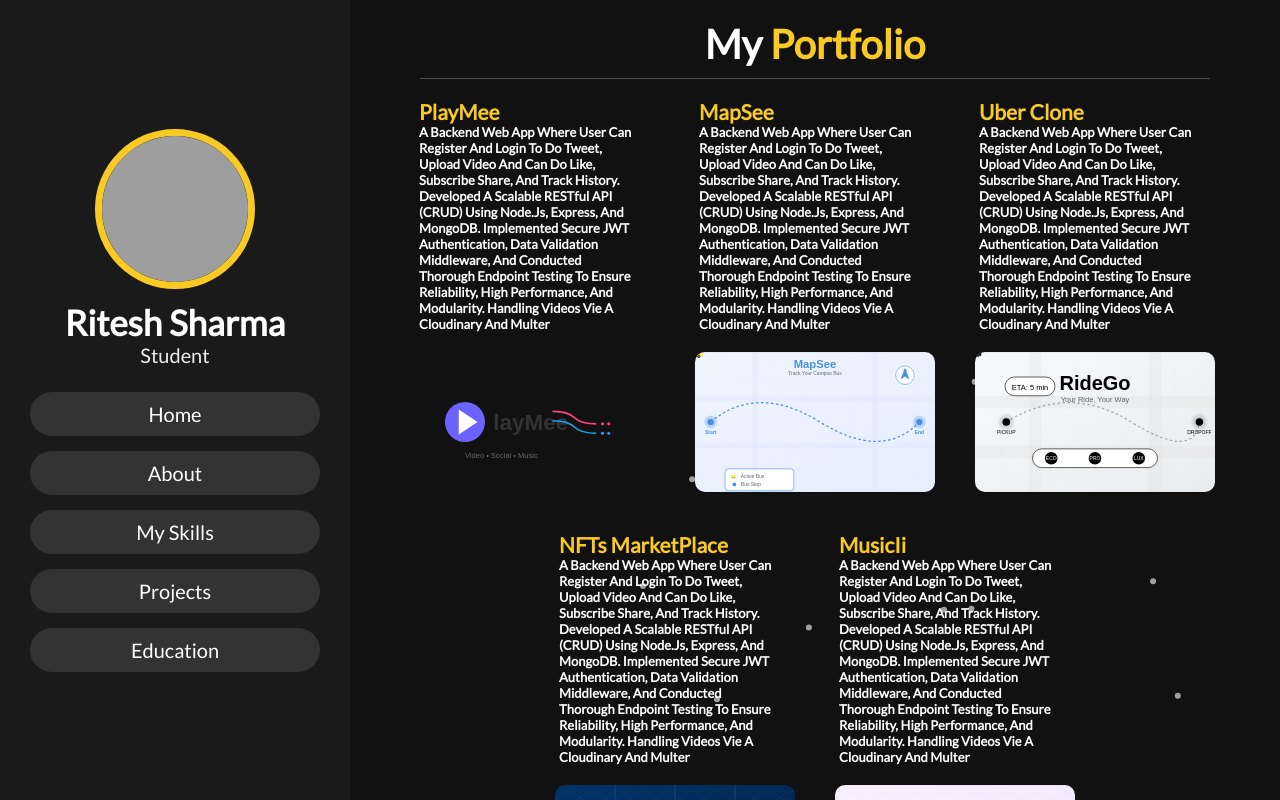
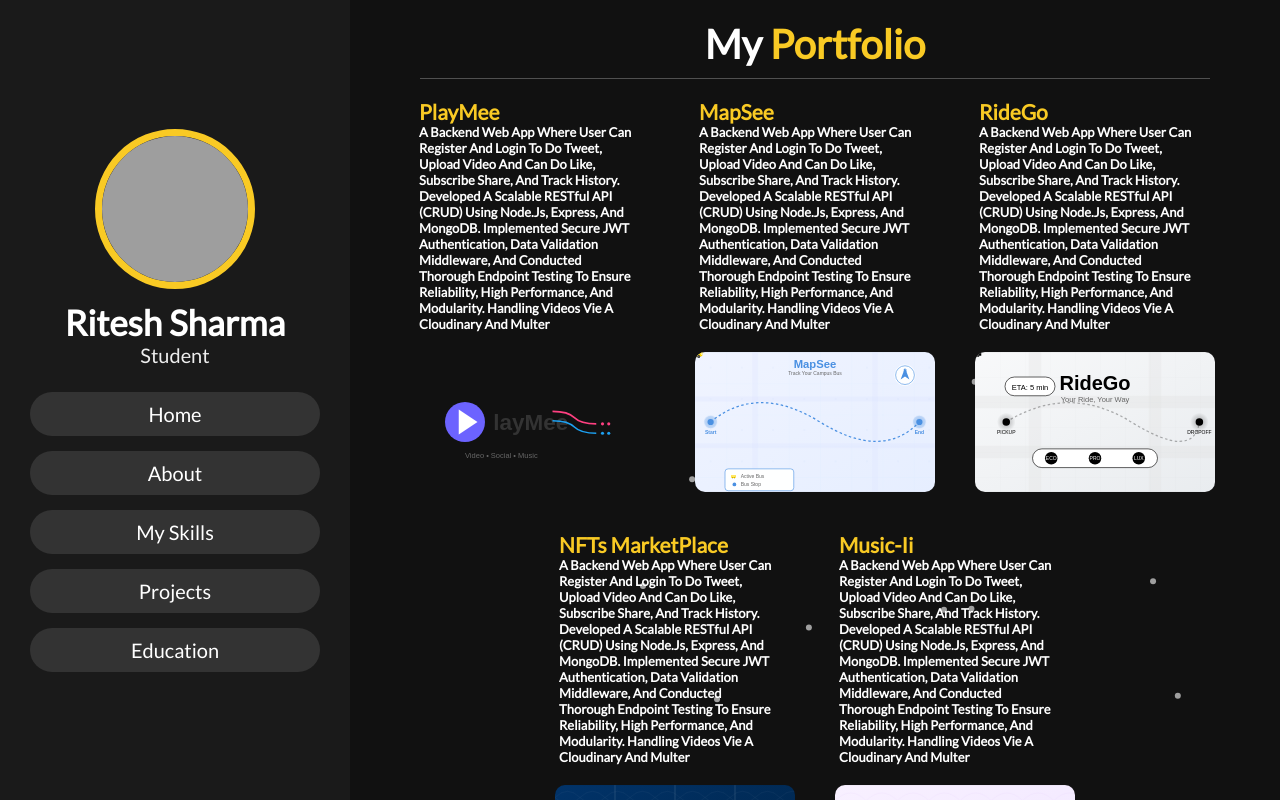
Before and after one commit to RiteshSharmaop/Portfolio, a React (Vite) app in the folder Frontend/Frontend/: page /projects in a window 1280 px wide. Built offline with nearby package versions, Linux system fonts and the light colour scheme; grey boxes are pictures that could not be loaded.

Commit message:
updated name

```diff
--- a/Frontend/Frontend/src/Components/Projects.jsx
+++ b/Frontend/Frontend/src/Components/Projects.jsx
@@ -19,7 +19,6 @@ export default function Projects() {
 
         <div className="box-container">
           <ProjectBox
-            id='playmee'
             title="PlayMee"
             navigateTo="/wip"
             desc="A Backend Web App Where user can register and login to do tweet, upload video and can do like, subscribe share, and track history. Developed a scalable RESTful API (CRUD) using Node.js, Express, and MongoDB. Implemented secure JWT authentication, data validation middleware, and conducted thorough endpoint testing to ensure reliability, high performance, and modularity. Handling videos vie a Cloudinary and Multer "
@@ -34,7 +33,7 @@ export default function Projects() {
             />
 
           <ProjectBox
-            title="Uber Clone"
+            title="RideGo"
             navigateTo="/wip"
             desc="A Backend Web App Where user can register and login to do tweet, upload video and can do like, subscribe share, and track history. Developed a scalable RESTful API (CRUD) using Node.js, Express, and MongoDB. Implemented secure JWT authentication, data validation middleware, and conducted thorough endpoint testing to ensure reliability, high performance, and modularity. Handling videos vie a Cloudinary and Multer "
             imgLink={rideit}
@@ -46,7 +45,7 @@ export default function Projects() {
             imgLink={nft}
             />
             <ProjectBox
-              title="MusicIi"
+              title="Music-Ii"
               navigateTo="/wip"
               desc="A Backend Web App Where user can register and login to do tweet, upload video and can do like, subscribe share, and track history. Developed a scalable RESTful API (CRUD) using Node.js, Express, and MongoDB. Implemented secure JWT authentication, data validation middleware, and conducted thorough endpoint testing to ensure reliability, high performance, and modularity. Handling videos vie a Cloudinary and Multer "
               imgLink={musicfi}
```
